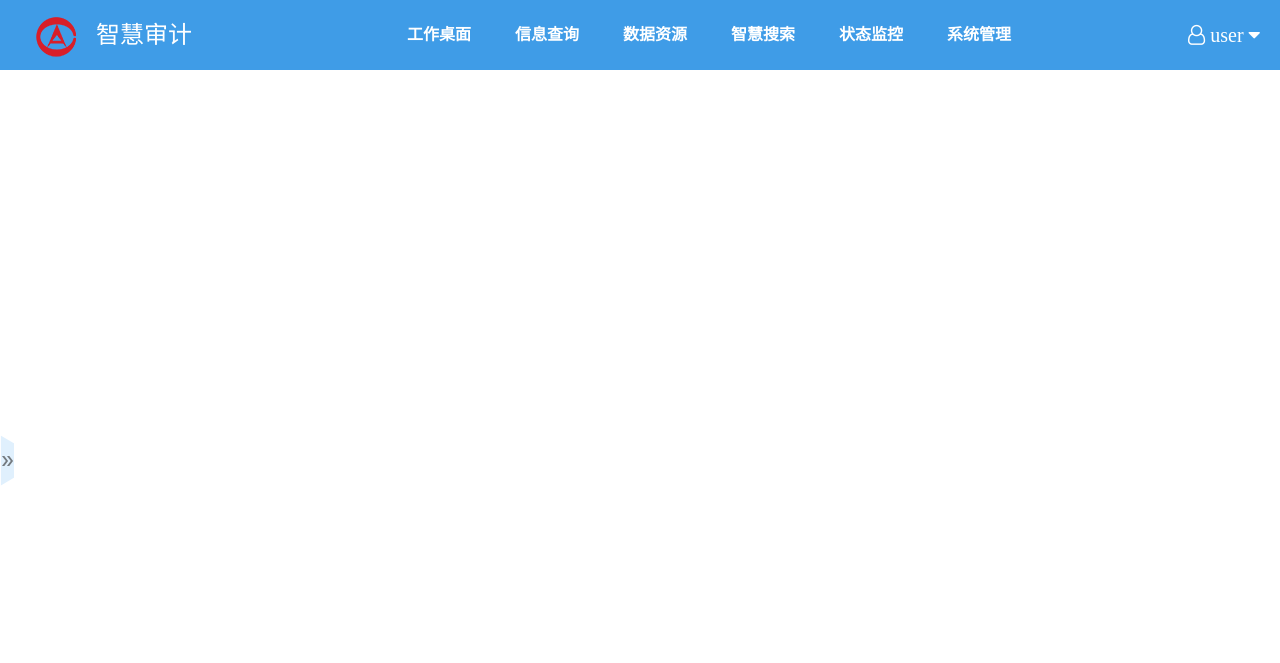
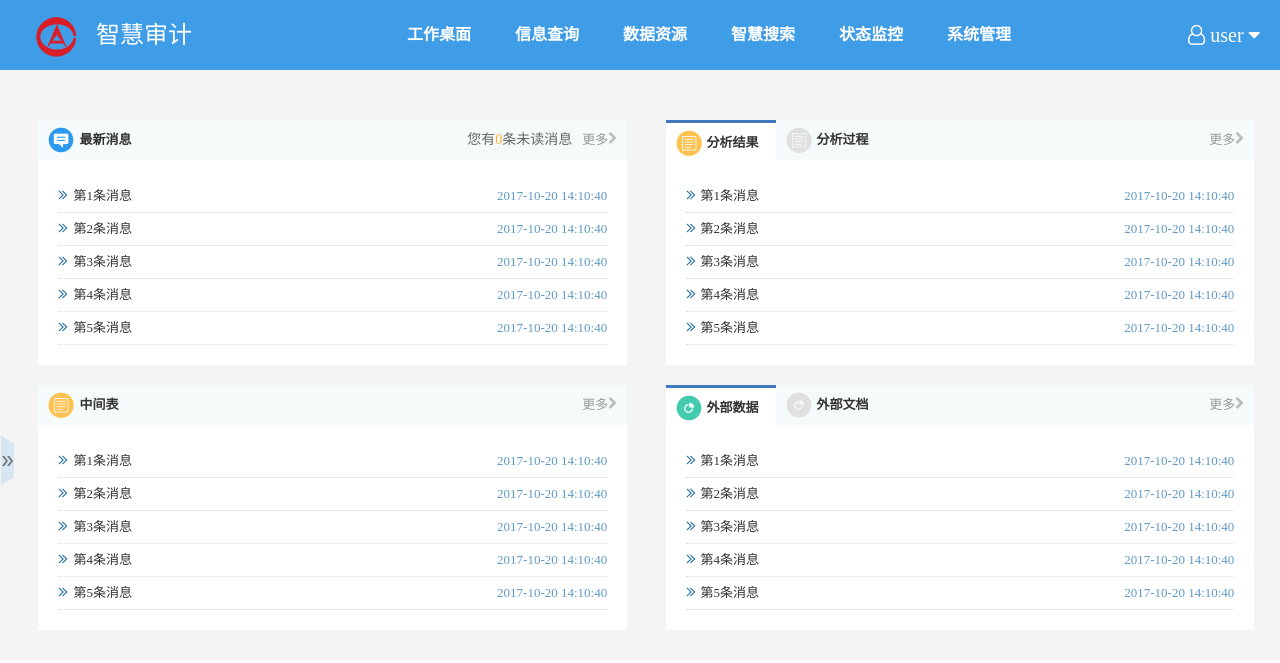
Before and after one commit to h4c5l7/h4c5l7.github.io, a plain HTML site: page HCLDemo/components/web-audit/audit-frame/audit_frame.html in a window 1280 px wide. Drawn offline with Linux system fonts and the light colour scheme.

Commit message:
mymessage

```diff
--- a/HCLDemo/components/web-audit/audit-frame/css/audit_frame.css
+++ b/HCLDemo/components/web-audit/audit-frame/css/audit_frame.css
@@ -52,6 +52,7 @@ html,body{
 	width: 100%;
 	height: 46px;
 	line-height: 46px;
+	z-index: 99;
 	display: none;
 
 }
@@ -86,6 +87,7 @@ html,body{
 	position: absolute;
 	top: 60px;
 	right: 20px;
+	z-index: 99;
 	display: none;
 }
 .user-menu-box .triangle-top{
@@ -131,6 +133,7 @@ html,body{
 .audit-main .audit-left{
 	display: inline-block;
 	width: auto;
+	min-width: 60px;
 	height: 100%;
 	position: absolute;
 	left: 0;
@@ -148,6 +151,7 @@ html,body{
 }
 .audit-main .audit-left>ul{
 	float:left;
+	width: 100%;
 }
 .audit-main .audit-left .add{
 	text-align: center;
@@ -213,6 +217,11 @@ html,body{
 }
 .left-in{
 	background:url("../imgs/left_in.png");
+}
+.audit-right{
+	width: 100%;
+	float: left;
+	background: #f4f4f4;
 }
 
 /** modal的开始**/
--- a/HCLDemo/components/web-audit/audit-frame/js/audit_frame.js
+++ b/HCLDemo/components/web-audit/audit-frame/js/audit_frame.js
@@ -103,8 +103,8 @@ function addShortcut(shortcutArr){
 	}
 }
 $(function(){
-	var shortcutArrGlobal = [{"iconName":"icon-message","shortcutName":"我的消息"}];
+	var shortcutArrGlobal = [/*{"iconName":"icon-message","shortcutName":"我的消息"}*/];
 	addEvent();
 	initShortcut(shortcutArrGlobal);
-	//$(".audit-right").load("../myMessage/my-message.html");
+	$(".audit-right").load("../my-message/my-message.html");
 })
--- /dev/null
+++ b/HCLDemo/components/web-audit/my-message/my-message.css
@@ -0,0 +1,84 @@
+/*html,body{
+	width: 100%;
+	height: 100%;
+}
+*{
+	padding: 0;
+	margin: 0;
+	color: #333;
+	font-size: 13px;
+}*/
+ul.news{
+	width: 100%;
+	float: left;
+	padding: 30px 0px;
+	color: #333;
+	font-size: 13px;
+}
+ul.news>li{
+	list-style: none;
+	float: left;
+	width: 46%;
+	margin-top: 20px;
+	margin-left: 3%;
+	background: #fff;
+}
+ul.news>li>p{
+	background: #f5fbfa;
+	height: 40px;
+	line-height: 40px;
+}
+ul.news>li>p>b{
+	float: left;
+	cursor: pointer;
+	display: inline-block;
+	width: 100px;
+	height: 40px;
+	padding-left:10px;
+}
+ul.news>li>p>b.active{
+	background: #fff;
+    border-top: 3px solid #4079bd;
+}
+ul.news>li>p>b>img{
+	vertical-align: middle;
+	margin-top: -3px;
+	margin-right: 5px;
+}
+ul.news>li>p>span{
+	float: right;
+	font-size: 14px;
+	color: #666;
+	margin-right: 10px;
+}
+ul.news>li>p>span>i{
+	font-style: normal;
+    color: #ffab30;
+}
+ul.news>li>p>a{
+	float: right;
+	margin-right: 10px;
+	color:#999;
+}
+ul.news>li>ol{
+	padding: 20px;
+	list-style: none;
+}
+ul.news>li>ol>li{
+	height: 32px;
+	line-height: 32px;
+	border-bottom: 1px dotted #d9d9d9;
+}
+ul.news>li>ol>li:before{
+	content: "";
+	display: inline-block;
+	width: 10px;
+    height: 10px;
+    margin-right: 5px;
+    margin-top: -3px;
+	background: url(../audit-frame/imgs/common.png) no-repeat -139px -84px;
+}
+ul.news>li>ol>li>span{
+	float: right;
+    color: #5e98c6;
+}
--- /dev/null
+++ b/HCLDemo/components/web-audit/my-message/my-message.html
@@ -0,0 +1,67 @@
+<!DOCTYPE html>
+<html>
+	<head>
+		<meta charset="UTF-8">
+		<title></title>
+		<link rel="stylesheet" href="../my-message/my-message.css" />
+	</head>
+	<body>
+		<ul class="news">
+			<li>
+				<p>
+					<b><img src="../img/icon_news.png" />最新消息</b>
+					<a>更多<img src="../img/icon_rightjt.png"/></a>
+					<span>您有<i>0</i>条未读消息</span>
+				</p>
+				<ol>
+					<li>第1条消息<span>2017-10-20 14:10:40</span></li>
+					<li>第2条消息<span>2017-10-20 14:10:40</span></li>
+					<li>第3条消息<span>2017-10-20 14:10:40</span></li>
+					<li>第4条消息<span>2017-10-20 14:10:40</span></li>
+					<li>第5条消息<span>2017-10-20 14:10:40</span></li>
+				</ol>
+			</li>
+			<li>
+				<p>
+					<b class="active"><img src="../img/icon_zjb.png"/>分析结果</b>
+					<b><img src="../img/icon_fxgc.png"/>分析过程</b>
+					<a>更多<img src="../img/icon_rightjt.png"/></a>
+				</p>
+				<ol>
+					<li>第1条消息<span>2017-10-20 14:10:40</span></li>
+					<li>第2条消息<span>2017-10-20 14:10:40</span></li>
+					<li>第3条消息<span>2017-10-20 14:10:40</span></li>
+					<li>第4条消息<span>2017-10-20 14:10:40</span></li>
+					<li>第5条消息<span>2017-10-20 14:10:40</span></li>
+				</ol>
+			</li>
+			<li>
+				<p>
+					<b><img src="../img/icon_zjb.png"/>中间表</b>
+					<a>更多<img src="../img/icon_rightjt.png"/></a>
+				</p>
+				<ol>
+					<li>第1条消息<span>2017-10-20 14:10:40</span></li>
+					<li>第2条消息<span>2017-10-20 14:10:40</span></li>
+					<li>第3条消息<span>2017-10-20 14:10:40</span></li>
+					<li>第4条消息<span>2017-10-20 14:10:40</span></li>
+					<li>第5条消息<span>2017-10-20 14:10:40</span></li>
+				</ol>
+			</li>
+			<li>
+				<p>
+					<b class="active"><img src="../img/icon_data.png"/>外部数据</b>
+					<b><img src="../img/icon_wendang.png"/>外部文档</b>
+					<a>更多<img src="../img/icon_rightjt.png"/></a>
+				</p>
+				<ol>
+					<li>第1条消息<span>2017-10-20 14:10:40</span></li>
+					<li>第2条消息<span>2017-10-20 14:10:40</span></li>
+					<li>第3条消息<span>2017-10-20 14:10:40</span></li>
+					<li>第4条消息<span>2017-10-20 14:10:40</span></li>
+					<li>第5条消息<span>2017-10-20 14:10:40</span></li>
+				</ol>
+			</li>
+		</ul>
+	</body>
+</html>
```
Also changed, not shown: HCLDemo/components/web-audit/myMessage/my-message.html (deleted, +0 -10 lines), HCLDemo/components/web-audit/img/icon_data.png (added), HCLDemo/components/web-audit/img/icon_fxgc.png (added), HCLDemo/components/web-audit/img/icon_news.png (added), HCLDemo/components/web-audit/img/icon_rightjt.png (added), HCLDemo/components/web-audit/img/icon_wendang.png (added), HCLDemo/components/web-audit/img/icon_zjb.png (added).
